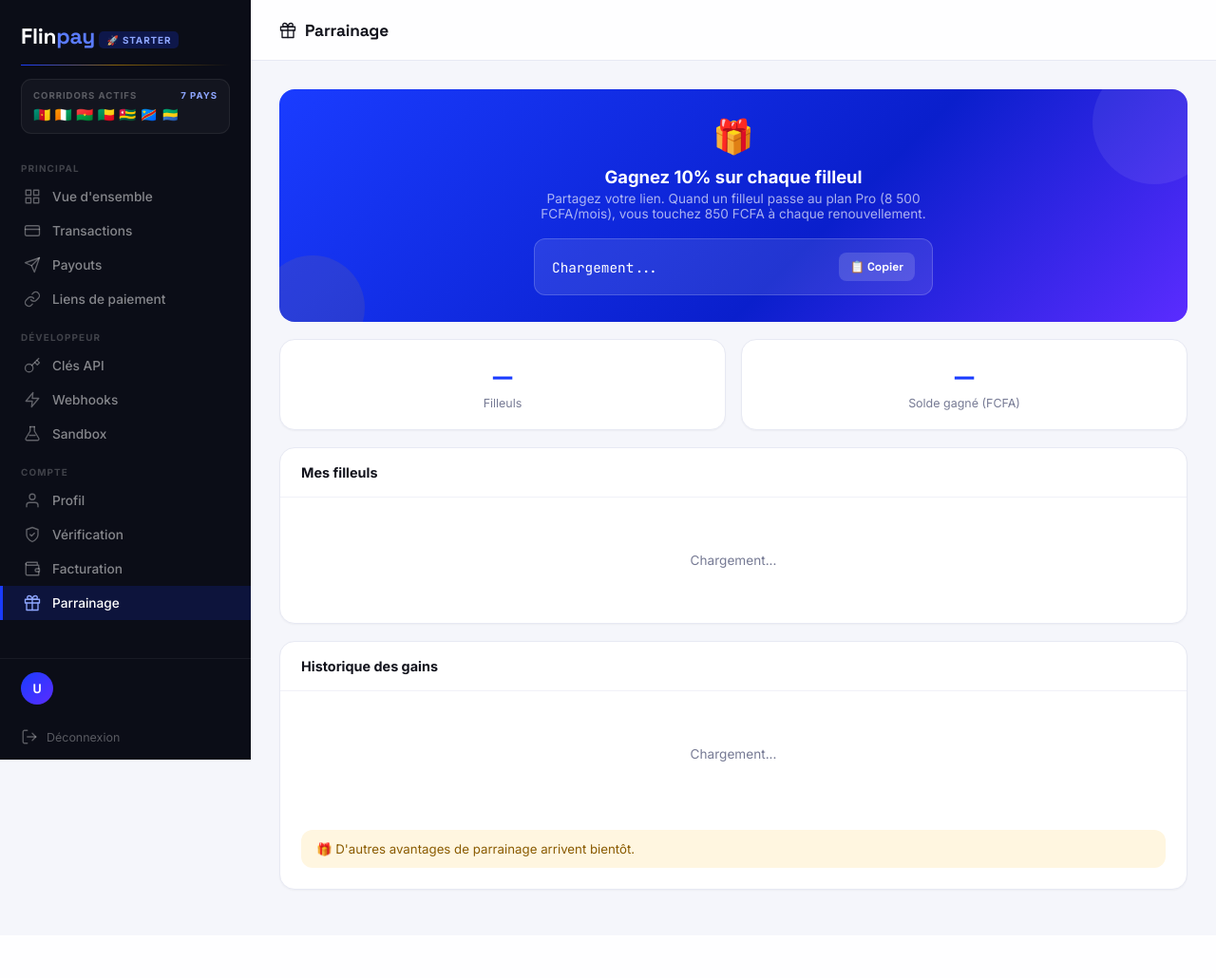
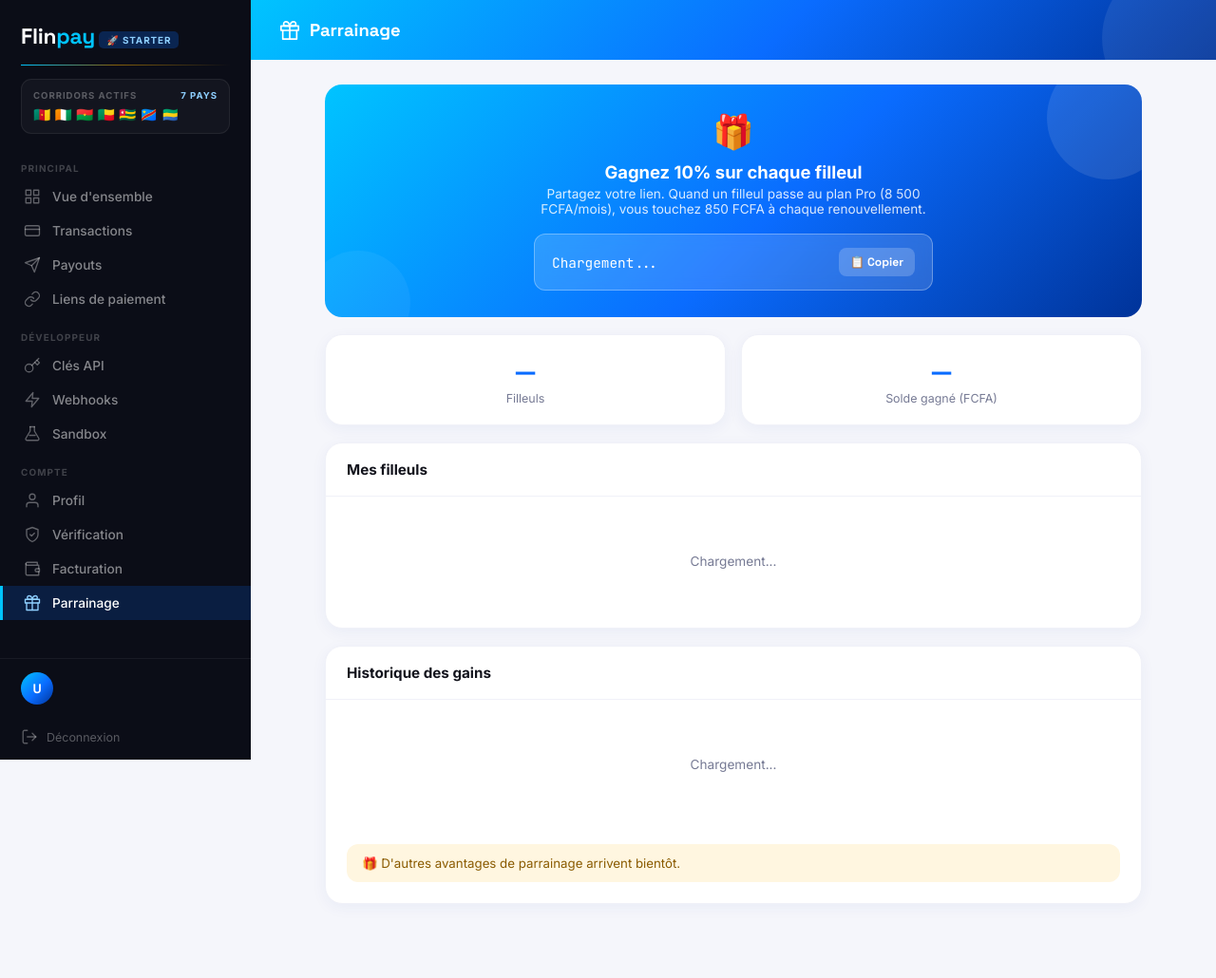
Before and after one commit to abdoulacherif/flinpay, a Python web app: template templates/referral.html in a window 1280 px wide. Shown: the whole page at 95% size. Before the commit the page ends 938 px from the top, so only its background shows below. Run offline with Jinja, Linux system fonts and the light colour scheme; the template is opened without the code that fills it, so the values that code supplies are empty.

Commit message:
Update referral.html

```diff
--- a/templates/referral.html
+++ b/templates/referral.html
@@ -1,39 +1,41 @@
-
 <!DOCTYPE html>
 <html lang="fr">
 <head>
 <meta charset="UTF-8">
 <meta name="viewport" content="width=device-width, initial-scale=1">
 <title>Flinpay — Parrainage</title>
+<meta name="csrf-token" content="{{ csrf_token() }}">
 <link href="https://fonts.googleapis.com/css2?family=Space+Grotesk:wght@600;700;800&family=Inter:wght@400;500;600;700&family=JetBrains+Mono:wght@400;500&display=swap" rel="stylesheet">
-<style>
+<style nonce="{{ csp_nonce }}">
 *{box-sizing:border-box;margin:0;padding:0}
 :root{
   --ink:#0B0D17;--bg:#F5F6FB;--surface:#FFFFFF;
   --border:#E7E9F3;--border-soft:#F0F1F8;
-  --blue:#1A3CFF;--blue-deep:#0F2ADB;--blue-tint:#EEF1FF;
-  --gold:#FFB400;--gold-tint:#FFF6E0;
+  --blue:#0A6CFF;--blue-deep:#0052CC;--blue-tint:#E8F0FF;
+  --cyan:#00C4FF;--gold:#FFB400;--gold-tint:#FFF6E0;
   --green:#00C48C;--green-tint:#E3FBF3;
   --danger:#FF4D4D;--danger-tint:#FFEAEA;
   --text:#12131C;--muted:#767A94;
   --sidebar:264px;--r-lg:16px;--r-md:12px;--r-sm:9px;
-  --shadow-sm:0 1px 2px rgba(15,17,32,.04);
+  --shadow-sm:0 4px 16px rgba(10,50,150,.05);
+  --gradient:linear-gradient(135deg,#00C4FF 0%,#0A6CFF 55%,#003399 100%);
+  --gradient-soft:linear-gradient(135deg,#00C4FF 0%,#0A6CFF 100%);
 }
-body{font-family:'Inter',sans-serif;background:var(--bg);color:var(--text);-webkit-font-smoothing:antialiased}
+body{font-family:'Inter',sans-serif;background:var(--bg);color:var(--text);-webkit-font-smoothing:antialiased;min-height:100vh}
 h1,h2,h3{font-family:'Space Grotesk',sans-serif}
 .icon{width:18px;height:18px;flex-shrink:0}
 .icon svg{width:100%;height:100%;fill:none;stroke:currentColor;stroke-width:1.8;stroke-linecap:round;stroke-linejoin:round}
 
 .sidebar{position:fixed;top:0;left:0;bottom:0;width:var(--sidebar);background:var(--ink);display:flex;flex-direction:column;z-index:200;transition:transform .3s cubic-bezier(.4,0,.2,1)}
 .sidebar-logo{padding:24px 22px 16px;position:relative;display:flex;align-items:center;justify-content:space-between}
-.sidebar-logo::after{content:'';position:absolute;left:22px;right:22px;bottom:0;height:1px;background:linear-gradient(90deg,var(--blue) 0%,rgba(255,180,0,.5) 45%,transparent 100%)}
+.sidebar-logo::after{content:'';position:absolute;left:22px;right:22px;bottom:0;height:1px;background:linear-gradient(90deg,var(--cyan) 0%,rgba(255,180,0,.5) 45%,transparent 100%)}
 .logo-text{font-family:'Space Grotesk',sans-serif;font-weight:800;font-size:1.42rem;color:white;text-decoration:none;letter-spacing:-.01em}
-.logo-text span{color:#5B7CFF}
-.plan-badge-pill{background:rgba(26,60,255,0.22);color:#8EA6FF;font-size:.62rem;font-weight:700;letter-spacing:.09em;text-transform:uppercase;padding:3px 8px;border-radius:5px;margin-top:7px;display:inline-block}
+.logo-text span{color:var(--cyan)}
+.plan-badge-pill{background:rgba(10,108,255,0.25);color:#8ECFFF;font-size:.62rem;font-weight:700;letter-spacing:.09em;text-transform:uppercase;padding:3px 8px;border-radius:5px;margin-top:7px;display:inline-block}
 .close-sidebar{display:none;background:none;border:none;color:rgba(255,255,255,0.4);font-size:1.3rem;cursor:pointer;padding:4px}
 .corridor{margin:14px 22px 4px;padding:11px 12px;background:rgba(255,255,255,0.035);border:1px solid rgba(255,255,255,0.07);border-radius:11px}
 .corridor-label{font-size:.6rem;font-weight:700;letter-spacing:.1em;text-transform:uppercase;color:rgba(255,255,255,0.3);margin-bottom:8px;display:flex;justify-content:space-between}
-.corridor-label b{color:#8EA6FF;font-weight:700}
+.corridor-label b{color:#8ECFFF;font-weight:700}
 .corridor-flags{display:flex;flex-wrap:wrap;gap:5px;font-size:.92rem;line-height:1}
 .sidebar-nav{flex:1;padding:10px 0;overflow-y:auto}
 .nav-group{font-size:.62rem;font-weight:700;letter-spacing:.11em;text-transform:uppercase;color:rgba(255,255,255,0.22);padding:16px 22px 6px}
@@ -41,45 +43,47 @@ h1,h2,h3{font-family:'Space Grotesk',sans-serif}
 .nav-link .icon{color:rgba(255,255,255,0.35);transition:color .15s}
 .nav-link:hover{color:white;background:rgba(255,255,255,0.045)}
 .nav-link:hover .icon{color:rgba(255,255,255,0.7)}
-.nav-link.active{color:white;background:rgba(26,60,255,0.16);border-left-color:var(--blue)}
-.nav-link.active .icon{color:#8EA6FF}
+.nav-link.active{color:white;background:rgba(10,108,255,0.18);border-left-color:var(--cyan)}
+.nav-link.active .icon{color:#8ECFFF}
 .sidebar-user{padding:14px 22px;border-top:1px solid rgba(255,255,255,0.06);margin-top:4px}
 .user-row{display:flex;align-items:center;gap:10px}
-.user-av{width:34px;height:34px;border-radius:50%;background:linear-gradient(135deg,var(--blue),#5B2CFF);color:white;display:flex;align-items:center;justify-content:center;font-family:'Space Grotesk',sans-serif;font-weight:800;font-size:.86rem;flex-shrink:0}
+.user-av{width:34px;height:34px;border-radius:50%;background:var(--gradient);color:white;display:flex;align-items:center;justify-content:center;font-family:'Space Grotesk',sans-serif;font-weight:800;font-size:.86rem;flex-shrink:0}
 .user-name{font-size:.82rem;font-weight:600;color:white}
 .user-email{font-size:.7rem;color:rgba(255,255,255,0.32);margin-top:1px}
 .logout-link{display:flex;align-items:center;gap:9px;color:rgba(255,255,255,0.32);font-size:.78rem;padding:11px 22px 15px;text-decoration:none;transition:color .15s}
 .logout-link:hover{color:#ff7d7d}
 .overlay{display:none;position:fixed;inset:0;background:rgba(8,9,16,0.55);z-index:150;backdrop-filter:blur(2px)}
 .overlay.show{display:block}
+
 .main{margin-left:var(--sidebar);min-height:100vh;display:flex;flex-direction:column}
-.topbar{background:rgba(255,255,255,0.86);backdrop-filter:blur(10px);border-bottom:1px solid var(--border);padding:0 30px;height:64px;display:flex;align-items:center;gap:14px;position:sticky;top:0;z-index:100}
-.burger-btn{display:none;background:none;border:none;cursor:pointer;padding:6px;border-radius:8px;flex-direction:column;gap:5px}
-.burger-btn:hover{background:var(--bg)}
-.burger-line{width:20px;height:2px;background:var(--text);border-radius:2px;display:block}
-.topbar-title{font-family:'Space Grotesk',sans-serif;font-size:1.08rem;font-weight:700;letter-spacing:-.01em;display:flex;align-items:center;gap:9px}
+.topbar{background:var(--gradient);padding:20px 30px;color:white;position:sticky;top:0;z-index:100;display:flex;align-items:center;gap:14px;overflow:hidden}
+.topbar::before{content:'';position:absolute;top:-40px;right:-40px;width:160px;height:160px;border-radius:50%;background:rgba(255,255,255,.08);pointer-events:none}
+.burger-btn{display:none;background:rgba(255,255,255,0.18);border:none;cursor:pointer;padding:10px;border-radius:11px;flex-direction:column;gap:4px;width:42px;height:42px;align-items:center;justify-content:center;position:relative;z-index:1}
+.burger-btn:hover{background:rgba(255,255,255,0.28)}
+.burger-line{width:18px;height:2px;background:white;border-radius:2px;display:block}
+.topbar-title{font-family:'Space Grotesk',sans-serif;font-size:1.15rem;font-weight:800;display:flex;align-items:center;gap:10px;position:relative;z-index:1}
+.topbar-title .icon{width:22px;height:22px;color:white}
 
-.page{flex:1;padding:30px;animation:fadeUp .25s ease}
-@keyframes fadeUp{from{opacity:0;transform:translateY(6px)}to{opacity:1;transform:translateY(0)}}
-.card{background:var(--surface);border-radius:var(--r-lg);border:1px solid var(--border);box-shadow:var(--shadow-sm);overflow:hidden;margin-bottom:18px}
-.card-head{padding:17px 22px;border-bottom:1px solid var(--border-soft)}
-.card-title{font-size:.9rem;font-weight:700;display:flex;align-items:center;gap:8px}
+.page{flex:1;padding:26px 30px 60px;max-width:920px;width:100%;margin:0 auto}
+.card{background:white;border-radius:18px;box-shadow:var(--shadow-sm);overflow:hidden;margin-bottom:18px;border:1px solid var(--border-soft)}
+.card-head{padding:18px 22px;border-bottom:1px solid var(--border-soft)}
+.card-title{font-size:.95rem;font-weight:700;display:flex;align-items:center;gap:8px}
 .card-body{padding:22px}
 
-.referral-hero{background:linear-gradient(135deg,var(--blue) 0%,#0A1FCC 60%,#5B2CFF 100%);border-radius:var(--r-lg);padding:28px;color:white;position:relative;overflow:hidden;margin-bottom:18px;text-align:center}
-.referral-hero::before{content:'';position:absolute;top:-30px;right:-30px;width:130px;height:130px;border-radius:50%;background:rgba(255,255,255,0.07)}
-.referral-hero::after{content:'';position:absolute;bottom:-40px;left:-20px;width:110px;height:110px;border-radius:50%;background:rgba(255,180,0,0.09)}
+.referral-hero{background:var(--gradient);border-radius:18px;padding:28px;color:white;position:relative;overflow:hidden;margin-bottom:18px;text-align:center}
+.referral-hero::before{content:'';position:absolute;top:-30px;right:-30px;width:130px;height:130px;border-radius:50%;background:rgba(255,255,255,0.1)}
+.referral-hero::after{content:'';position:absolute;bottom:-40px;left:-20px;width:110px;height:110px;border-radius:50%;background:rgba(255,255,255,0.05)}
 .ref-icon{font-size:2.2rem;margin-bottom:10px;position:relative;z-index:1}
 .ref-title{font-size:1.15rem;font-weight:800;position:relative;z-index:1}
-.ref-sub{color:rgba(255,255,255,.65);font-size:.85rem;margin-top:4px;position:relative;z-index:1;max-width:420px;margin-left:auto;margin-right:auto}
+.ref-sub{color:rgba(255,255,255,.85);font-size:.85rem;margin-top:4px;position:relative;z-index:1;max-width:420px;margin-left:auto;margin-right:auto}
 
-.code-box{background:rgba(255,255,255,0.1);border:1px solid rgba(255,255,255,0.18);border-radius:12px;padding:14px 18px;margin:18px auto 0;max-width:420px;display:flex;align-items:center;gap:10px;position:relative;z-index:1}
+.code-box{background:rgba(255,255,255,0.15);border:1px solid rgba(255,255,255,0.3);border-radius:12px;padding:14px 18px;margin:18px auto 0;max-width:420px;display:flex;align-items:center;gap:10px;position:relative;z-index:1;backdrop-filter:blur(8px)}
 .code-val{font-family:'JetBrains Mono',monospace;font-size:.9rem;color:white;flex:1;overflow:hidden;text-overflow:ellipsis;white-space:nowrap;text-align:left}
-.copy-btn{background:rgba(255,255,255,0.15);border:none;color:white;border-radius:8px;padding:7px 12px;font-size:.76rem;font-weight:700;cursor:pointer;font-family:'Space Grotesk',sans-serif;white-space:nowrap}
-.copy-btn:hover{background:rgba(255,255,255,0.25)}
+.copy-btn{background:rgba(255,255,255,0.2);border:none;color:white;border-radius:8px;padding:7px 12px;font-size:.76rem;font-weight:700;cursor:pointer;font-family:'Space Grotesk',sans-serif;white-space:nowrap}
+.copy-btn:hover{background:rgba(255,255,255,0.3)}
 
 .stats-row{display:grid;grid-template-columns:1fr 1fr;gap:16px;margin-bottom:18px}
-.stat-card{background:var(--surface);border-radius:var(--r-lg);border:1px solid var(--border);padding:20px;box-shadow:var(--shadow-sm);text-align:center}
+.stat-card{background:white;border-radius:18px;border:1px solid var(--border-soft);padding:20px;box-shadow:var(--shadow-sm);text-align:center}
 .stat-val{font-family:'Space Grotesk',sans-serif;font-weight:800;font-size:1.7rem;color:var(--blue)}
 .stat-lbl{font-size:.78rem;color:var(--muted);margin-top:4px}
 
@@ -91,9 +95,10 @@ h1,h2,h3{font-family:'Space Grotesk',sans-serif}
 .b-pro{background:var(--gold-tint);color:#8A5B00}
 .b-starter{background:var(--border-soft);color:var(--muted)}
 
-.perk-note{background:var(--gold-tint);color:#8A5B00;border-radius:var(--r-md);padding:12px 16px;font-size:.83rem;margin-top:14px}
-.empty{text-align:center;padding:36px 20px;color:var(--muted);font-size:.85rem}
-#toast{position:fixed;bottom:24px;right:24px;background:var(--ink);color:white;padding:12px 20px;border-radius:12px;font-size:.85rem;font-weight:500;box-shadow:0 12px 28px rgba(10,12,25,0.28);transform:translateY(80px);opacity:0;transition:all .3s;z-index:9999;border-left:4px solid var(--green)}
+.perk-note{background:var(--gold-tint);color:#8A5B00;border-radius:12px;padding:12px 16px;font-size:.83rem;margin-top:14px}
+.empty{text-align:center;padding:36px 20px;color:var(--muted);font-size:.85rem;line-height:1.6}
+
+#toast{position:fixed;bottom:24px;right:24px;background:var(--ink);color:white;padding:12px 20px;border-radius:12px;font-size:.85rem;font-weight:500;box-shadow:0 12px 28px rgba(10,12,25,0.28);transform:translateY(80px);opacity:0;transition:all .3s;z-index:9999;border-left:4px solid var(--green);max-width:90%}
 #toast.show{transform:translateY(0);opacity:1}
 
 @media(max-width:900px){
@@ -102,7 +107,8 @@ h1,h2,h3{font-family:'Space Grotesk',sans-serif}
   .main{margin-left:0}
   .burger-btn{display:flex}
   .close-sidebar{display:block}
-  .page{padding:16px}
+  .page{padding:16px;max-width:100%}
+  .topbar{padding:16px 20px}
 }
 @media(max-width:520px){
   .stats-row{grid-template-columns:1fr}
@@ -126,11 +132,10 @@ h1,h2,h3{font-family:'Space Grotesk',sans-serif}
     <symbol id="ic-gift" viewBox="0 0 24 24"><polyline points="20 12 20 22 4 22 4 12"/><rect x="2" y="7" width="20" height="5"/><line x1="12" y1="22" x2="12" y2="7"/><path d="M12 7H7.5a2.5 2.5 0 0 1 0-5C11 2 12 7 12 7z"/><path d="M12 7h4.5a2.5 2.5 0 0 0 0-5C13 2 12 7 12 7z"/></symbol>
     <symbol id="ic-logout" viewBox="0 0 24 24"><path d="M9 21H5a2 2 0 0 1-2-2V5a2 2 0 0 1 2-2h4"/><polyline points="16 17 21 12 16 7"/><line x1="21" y1="12" x2="9" y2="12"/></symbol>
     <symbol id="ic-shield-check" viewBox="0 0 24 24"><path d="M12 22s8-4 8-10V5l-8-3-8 3v7c0 6 8 10 8 10z"/><path d="M9 12l2 2 4-4"/></symbol>
-    <symbol id="ic-copy" viewBox="0 0 24 24"><rect x="9" y="9" width="13" height="13" rx="2"/><path d="M5 15H4a2 2 0 0 1-2-2V4a2 2 0 0 1 2-2h9a2 2 0 0 1 2 2v1"/></symbol>
   </defs>
 </svg>
 
-<div class="overlay" id="overlay" onclick="closeSidebar()"></div>
+<div class="overlay" id="overlay"></div>
 
 <aside class="sidebar" id="sidebar">
   <div class="sidebar-logo">
@@ -138,16 +143,12 @@ h1,h2,h3{font-family:'Space Grotesk',sans-serif}
       <a href="/dashboard" class="logo-text">Flin<span>pay</span></a>
       <div class="plan-badge-pill">🚀 Starter</div>
     </div>
-    <button class="close-sidebar" onclick="closeSidebar()">✕</button>
+    <button class="close-sidebar" id="close-sidebar">✕</button>
   </div>
-
   <div class="corridor">
     <div class="corridor-label"><span>Corridors actifs</span> <b>7 pays</b></div>
-    <div class="corridor-flags" title="Cameroun, Côte d'Ivoire, Burkina Faso, Bénin, Togo, RDC, Gabon">
-      🇨🇲 🇨🇮 🇧🇫 🇧🇯 🇹🇬 🇨🇩 🇬🇦
-    </div>
+    <div class="corridor-flags">🇨🇲 🇨🇮 🇧🇫 🇧🇯 🇹🇬 🇨🇩 🇬🇦</div>
   </div>
-
   <nav class="sidebar-nav">
     <div class="nav-group">Principal</div>
     <a class="nav-link" href="/dashboard"><span class="icon"><svg><use href="#ic-grid"/></svg></span> Vue d'ensemble</a>
@@ -164,7 +165,6 @@ h1,h2,h3{font-family:'Space Grotesk',sans-serif}
     <a class="nav-link" href="/billing"><span class="icon"><svg><use href="#ic-wallet"/></svg></span> Facturation</a>
     <a class="nav-link active" href="/referral"><span class="icon"><svg><use href="#ic-gift"/></svg></span> Parrainage</a>
   </nav>
-
   <div class="sidebar-user">
     <div class="user-row">
       <div class="user-av" id="user-av">{{ user.firstname[0]|upper if user.firstname else "U" }}</div>
@@ -179,7 +179,7 @@ h1,h2,h3{font-family:'Space Grotesk',sans-serif}
 
 <div class="main">
   <div class="topbar">
-    <button class="burger-btn" onclick="openSidebar()"><span class="burger-line"></span><span class="burger-line"></span><span class="burger-line"></span></button>
+    <button class="burger-btn" id="burger-btn"><span class="burger-line"></span><span class="burger-line"></span><span class="burger-line"></span></button>
     <div class="topbar-title"><span class="icon"><svg><use href="#ic-gift"/></svg></span> Parrainage</div>
   </div>
 
@@ -190,7 +190,7 @@ h1,h2,h3{font-family:'Space Grotesk',sans-serif}
       <div class="ref-sub">Partagez votre lien. Quand un filleul passe au plan Pro (8 500 FCFA/mois), vous touchez 850 FCFA à chaque renouvellement.</div>
       <div class="code-box">
         <div class="code-val" id="ref-link">Chargement...</div>
-        <button class="copy-btn" onclick="copyLink()">📋 Copier</button>
+        <button class="copy-btn" id="btn-copy">📋 Copier</button>
       </div>
     </div>
 
@@ -219,60 +219,107 @@ h1,h2,h3{font-family:'Space Grotesk',sans-serif}
     </div>
   </div>
 </div>
+
 <div id="toast"></div>
-<script>
-function openSidebar(){document.getElementById('sidebar').classList.add('open');document.getElementById('overlay').classList.add('show')}
-function closeSidebar(){document.getElementById('sidebar').classList.remove('open');document.getElementById('overlay').classList.remove('show')}
-function toast(msg,ok=true){const t=document.getElementById('toast');t.textContent=(ok?'✅ ':'❌ ')+msg;t.style.borderLeftColor=ok?'var(--green)':'var(--danger)';t.classList.add('show');setTimeout(()=>t.classList.remove('show'),3000)}
 
-let referralLink='';
+<script nonce="{{ csp_nonce }}">
+"use strict";
+
+function getCsrfToken(){const meta=document.querySelector('meta[name="csrf-token"]');return meta?meta.getAttribute('content'):''}
+async function apiFetch(url,options={}){
+  const opts={...options};opts.headers={...(opts.headers||{})};
+  const method=(opts.method||'GET').toUpperCase();
+  if(['POST','PUT','DELETE','PATCH'].includes(method)){const token=getCsrfToken();if(token)opts.headers['X-CSRF-Token']=token}
+  if(opts.body&&typeof opts.body==='string'){opts.headers['Content-Type']=opts.headers['Content-Type']||'application/json'}
+  return fetch(url,opts);
+}
+
+function openSidebar(){document.getElementById('sidebar').classList.add('open');document.getElementById('overlay').classList.add('show');document.body.style.overflow='hidden'}
+function closeSidebar(){document.getElementById('sidebar').classList.remove('open');document.getElementById('overlay').classList.remove('show');document.body.style.overflow=''}
+function toast(msg,ok=true){const t=document.getElementById('toast');t.textContent=(ok?'✅ ':'❌ ')+msg;t.style.borderLeftColor=ok?'var(--green)':'var(--danger)';t.classList.add('show');clearTimeout(t._hideTimer);t._hideTimer=setTimeout(()=>t.classList.remove('show'),3000)}
+
+function escapeHtml(str){
+  const d = document.createElement('div');
+  d.textContent = str == null ? '' : String(str);
+  return d.innerHTML;
+}
+
+let referralLink = '';
 
 async function loadReferral(){
   try{
-    const r=await fetch('/api/referral');
+    const r = await apiFetch('/api/referral');
     if(r.status===401||r.redirected){ window.location.href='/login'; return; }
-    const data=await r.json();
+    const data = await r.json();
     if(!data.ok) return;
 
-    referralLink=data.referral_link;
-    document.getElementById('ref-link').textContent=data.referral_link;
-    document.getElementById('stat-count').textContent=data.referred_count;
-    document.getElementById('stat-balance').textContent=Number(data.balance||0).toLocaleString();
+    referralLink = data.referral_link;
+    document.getElementById('ref-link').textContent = data.referral_link;
+    document.getElementById('stat-count').textContent = data.referred_count;
+    document.getElementById('stat-balance').textContent = Number(data.balance||0).toLocaleString('fr-FR');
 
-    const refList=document.getElementById('referred-list');
+    // Profil sidebar
+    const me = await apiFetch('/api/me');
+    const meData = await me.json();
+    if(meData.ok){
+      const u = meData.user;
+      document.getElementById('user-av').textContent = (u.firstname||'U')[0].toUpperCase();
+      document.getElementById('user-name').textContent = (u.firstname||'')+' '+(u.lastname||'');
+      document.getElementById('user-email').textContent = u.email||'';
+    }
+
+    const refList = document.getElementById('referred-list');
     if(!data.referred_users.length){
-      refList.innerHTML='<div class="empty">Aucun filleul pour le moment.<br>Partagez votre lien pour commencer à gagner des commissions.</div>';
+      refList.innerHTML = '<div class="empty">Aucun filleul pour le moment.<br>Partagez votre lien pour commencer à gagner des commissions.</div>';
     }else{
-      refList.innerHTML=`<table class="tbl"><thead><tr><th>Nom</th><th>Plan</th><th>Inscrit le</th></tr></thead><tbody>
-        ${data.referred_users.map(u=>`<tr>
-          <td>${u.firstname||''} ${u.lastname||''}</td>
+      refList.innerHTML = `<table class="tbl"><thead><tr><th>Nom</th><th>Plan</th><th>Inscrit le</th></tr></thead><tbody>
+        ${data.referred_users.map(u => `<tr>
+          <td>${escapeHtml(u.firstname||'')} ${escapeHtml(u.lastname||'')}</td>
           <td><span class="badge ${u.plan==='pro'?'b-pro':'b-starter'}">${u.plan==='pro'?'⭐ Pro':'Starter'}</span></td>
-          <td style="font-size:.76rem;color:var(--muted)">${u.created_at?new Date(u.created_at).toLocaleDateString('fr-FR'):''}</td>
+          <td style="font-size:.76rem;color:var(--muted)">${u.created_at ? new Date(u.created_at).toLocaleDateString('fr-FR') : ''}</td>
         </tr>`).join('')}
       </tbody></table>`;
     }
 
-    const earnList=document.getElementById('earnings-list');
+    const earnList = document.getElementById('earnings-list');
     if(!data.earnings_history.length){
-      earnList.innerHTML='<div class="empty">Aucun gain pour le moment.</div>';
+      earnList.innerHTML = '<div class="empty">Aucun gain pour le moment.</div>';
     }else{
-      earnList.innerHTML=`<table class="tbl"><thead><tr><th>Montant</th><th>Source</th><th>Date</th></tr></thead><tbody>
-        ${data.earnings_history.map(e=>`<tr>
-          <td style="font-weight:700">+${Number(e.amount).toLocaleString()} FCFA</td>
-          <td>${e.source==='subscription'?'Abonnement filleul':e.source||''}</td>
-          <td style="font-size:.76rem;color:var(--muted)">${e.created_at?new Date(e.created_at).toLocaleDateString('fr-FR'):''}</td>
+      earnList.innerHTML = `<table class="tbl"><thead><tr><th>Montant</th><th>Source</th><th>Date</th></tr></thead><tbody>
+        ${data.earnings_history.map(e => `<tr>
+          <td style="font-weight:700">+${Number(e.amount).toLocaleString('fr-FR')} FCFA</td>
+          <td>${e.source==='subscription' ? 'Abonnement filleul' : escapeHtml(e.source||'')}</td>
+          <td style="font-size:.76rem;color:var(--muted)">${e.created_at ? new Date(e.created_at).toLocaleDateString('fr-FR') : ''}</td>
         </tr>`).join('')}
       </tbody></table>`;
     }
   }catch(e){}
 }
 
-function copyLink(){
+async function copyLink(){
   if(!referralLink) return;
-  navigator.clipboard.writeText(referralLink).then(()=>toast('Lien copié !'));
+  try{
+    await navigator.clipboard.writeText(referralLink);
+    toast('Lien copié !');
+  }catch(e){
+    // Fallback pour anciens navigateurs
+    const ta = document.createElement('textarea');
+    ta.value = referralLink;
+    document.body.appendChild(ta);
+    ta.select();
+    document.execCommand('copy');
+    document.body.removeChild(ta);
+    toast('Lien copié !');
+  }
 }
 
-loadReferral();
+document.addEventListener('DOMContentLoaded', function(){
+  document.getElementById('burger-btn').addEventListener('click', openSidebar);
+  document.getElementById('close-sidebar').addEventListener('click', closeSidebar);
+  document.getElementById('overlay').addEventListener('click', closeSidebar);
+  document.getElementById('btn-copy').addEventListener('click', copyLink);
+  loadReferral();
+});
 </script>
 </body>
 </html>
```
